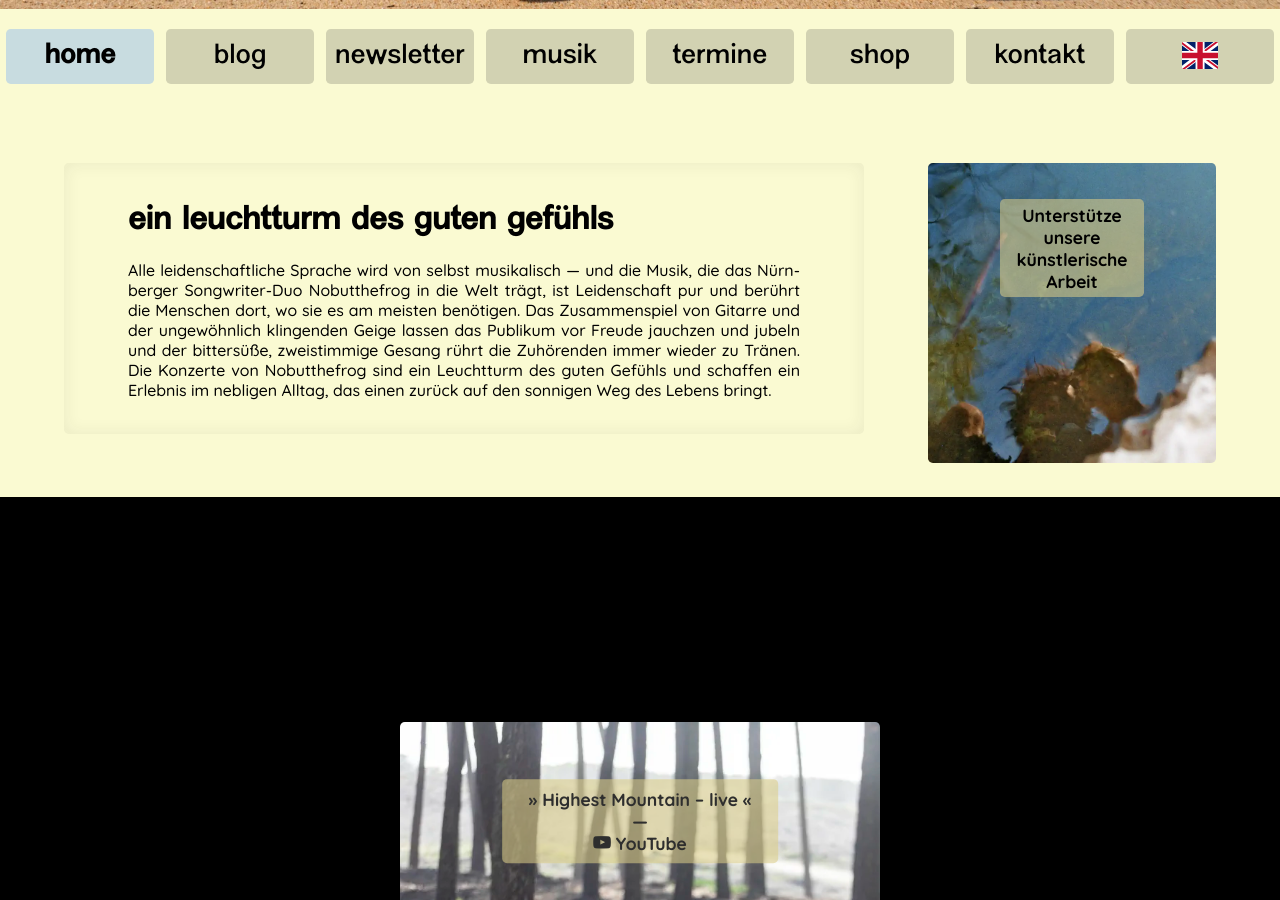
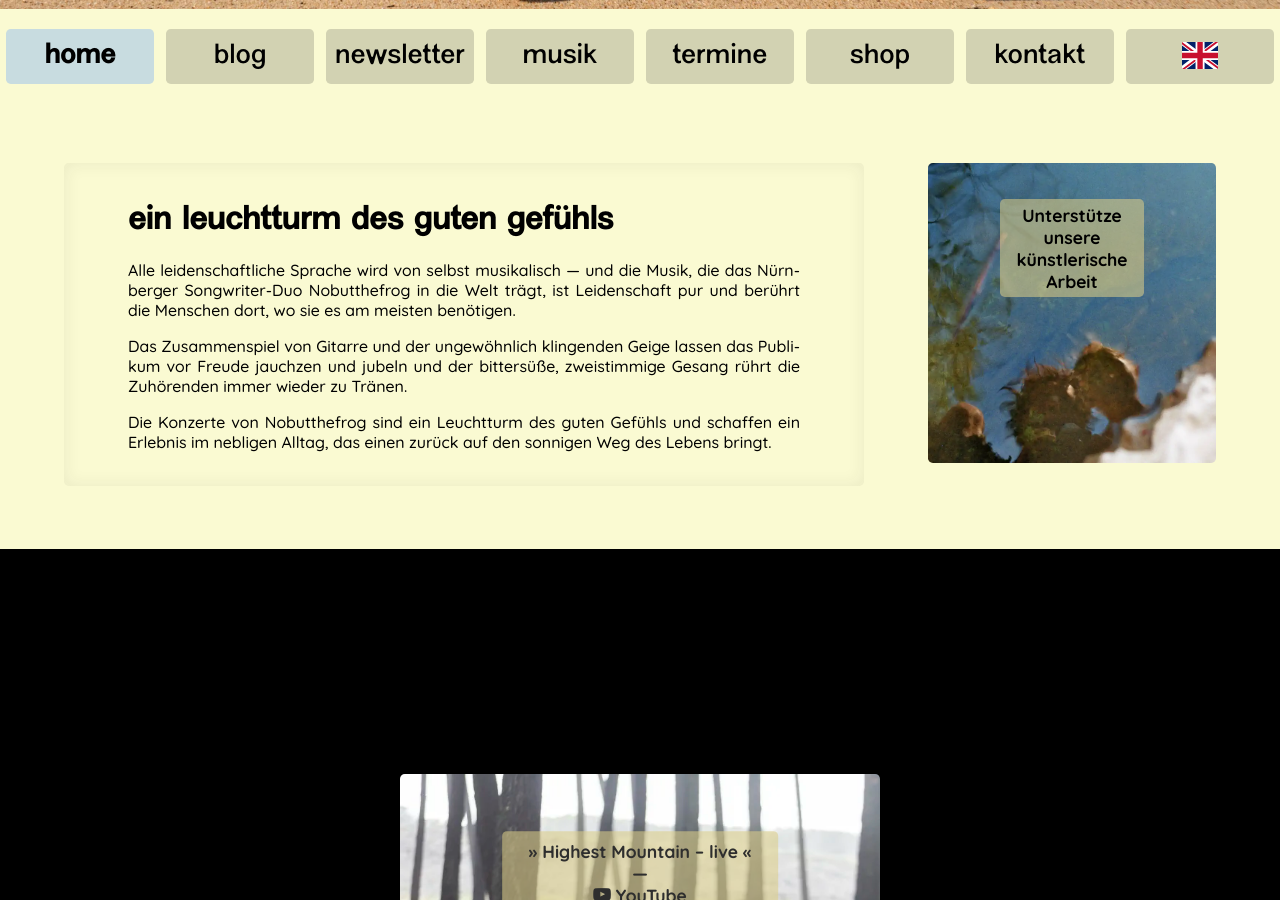
Before and after one commit to chrisongthb/nobutthefrog-com, a Jekyll site: the page built from source/index.md, in a window 1280 px wide and 900 px high, scrolled down 891 px. Built offline with Jekyll 4.4.1, drawn with Linux system fonts in a browser that asks for light colours.

Commit message:
add newlines

```diff
--- a/source/_layouts/nobutthehome.html
+++ b/source/_layouts/nobutthehome.html
@@ -77,11 +77,14 @@
     <main class="content-flex-item" id="main-content-box">
       {% if page.lang == "de" %}
       <h1>Ein Leuchtturm des guten Gefühls</h1>
-      <p>Alle leidenschaftliche Sprache wird von selbst musikalisch &mdash; und die Musik, die das Nürnberger Songwriter-Duo Nobutthefrog in die Welt trägt, ist Leidenschaft pur und berührt die Menschen dort, wo sie es am meisten benötigen. Das Zusammenspiel von Gitarre und der ungewöhnlich klingenden Geige lassen das Publikum vor Freude jauchzen und jubeln und der bittersüße, zweistimmige Gesang rührt die Zuhörenden immer wieder zu Tränen. Die Konzerte von Nobutthefrog sind ein Leuchtturm des guten Gefühls und schaffen ein Erlebnis im nebligen Alltag, das einen zurück auf den sonnigen Weg des Lebens bringt.</p>
+      <p>Alle leidenschaftliche Sprache wird von selbst musikalisch &mdash; und die Musik, die das Nürnberger Songwriter-Duo Nobutthefrog in die Welt trägt, ist Leidenschaft pur und berührt die Menschen dort, wo sie es am meisten benötigen.</p>
+      <p>Das Zusammenspiel von Gitarre und der ungewöhnlich klingenden Geige lassen das Publikum vor Freude jauchzen und jubeln und der bittersüße, zweistimmige Gesang rührt die Zuhörenden immer wieder zu Tränen.</p>
+      <p>Die Konzerte von Nobutthefrog sind ein Leuchtturm des guten Gefühls und schaffen ein Erlebnis im nebligen Alltag, das einen zurück auf den sonnigen Weg des Lebens bringt.</p>
       {% else %}
       <h1>A beacon of good feeling</h1>
-      <p>All passionate language becomes musical by itself - and the music that the
-        Nuremberg songwriter duo Nobutthefrog carries into the world is pure passion and touches people where they need it most. The interplay between the guitar and the unusual-sounding violin make the audience whoop and cheer with joy and the bittersweet and the bittersweet, two-part singing always moves the audience to tears. The Nobutthefrog's concerts are a beacon of good feeling and create an experience in the foggy everyday life that brings you back to the sunny path of life.</p>
+      <p>All passionate language becomes musical by itself - and the music that the Nuremberg songwriter duo Nobutthefrog carries into the world is pure passion and touches people where they need it most.</p>
+      <p>The interplay between the guitar and the unusual-sounding violin make the audience whoop and cheer with joy and the bittersweet and the bittersweet, two-part singing always moves the audience to tears.</p>
+      <p>The Nobutthefrog's concerts are a beacon of good feeling and create an experience in the foggy everyday life that brings you back to the sunny path of life.</p>
       {% endif %}
 
     </main>
```
